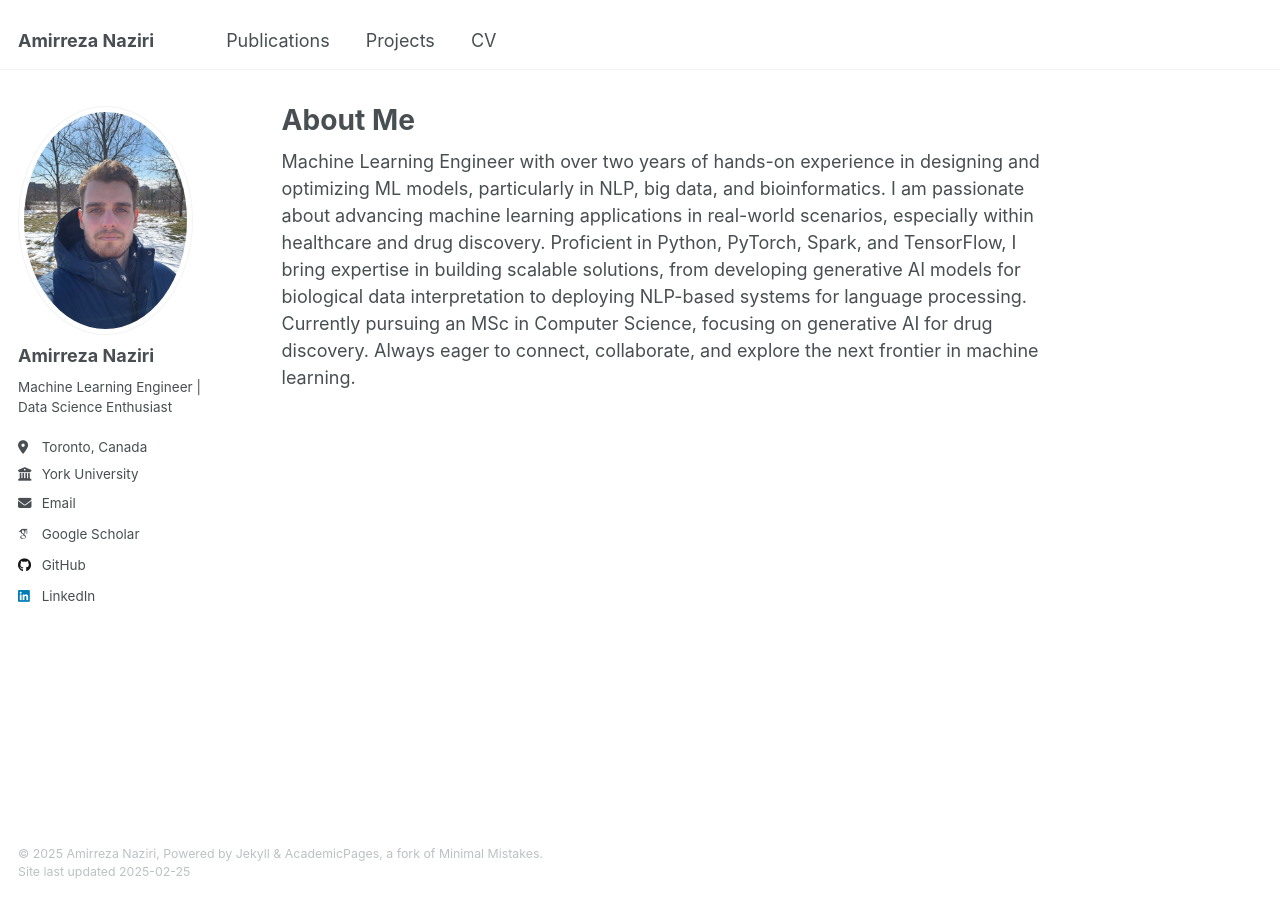
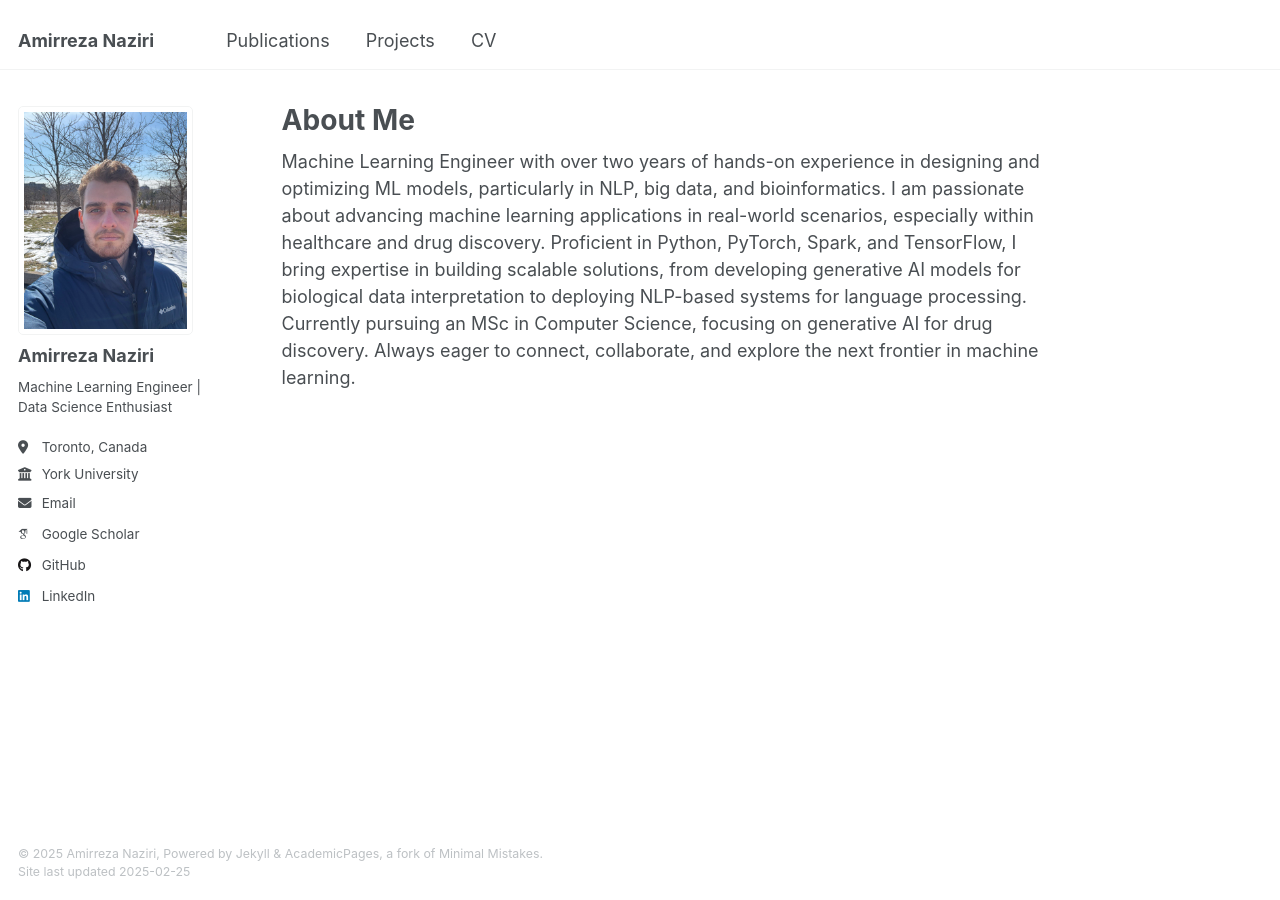
Before and after one commit to Amir79Naziri/amir79naziri.github.io, a Jekyll site: the page built from _pages/about.md, in a window 1280 px wide. Built offline with Jekyll 4.4.1, drawn with Linux system fonts in a browser that asks for light colours; some web fonts are replaced.

Commit message:
update image

```diff
--- a/_sass/layout/_sidebar.scss
+++ b/_sass/layout/_sidebar.scss
@@ -80,7 +80,6 @@
   display: table-cell;
   vertical-align: top;
   width: 36px;
-  height: 36px;
   // set width only, for non-square avatars
 
   @include breakpoint($large) {
@@ -91,7 +90,7 @@
 
   img {
     max-width: 175px;
-    border-radius: 50%;
+    border-radius: 5px;
 
     @include breakpoint($large) {
       padding: 5px;
```
